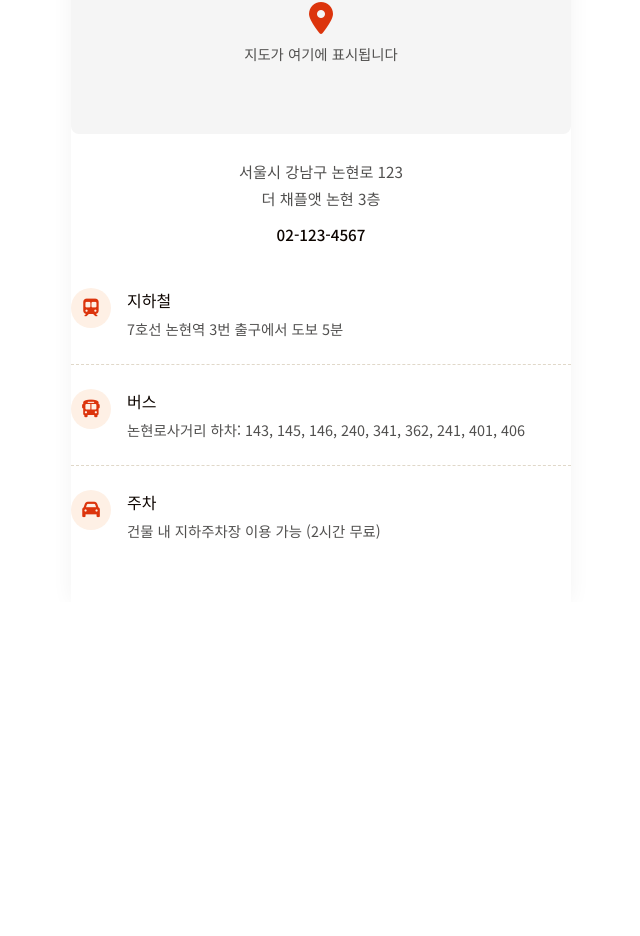
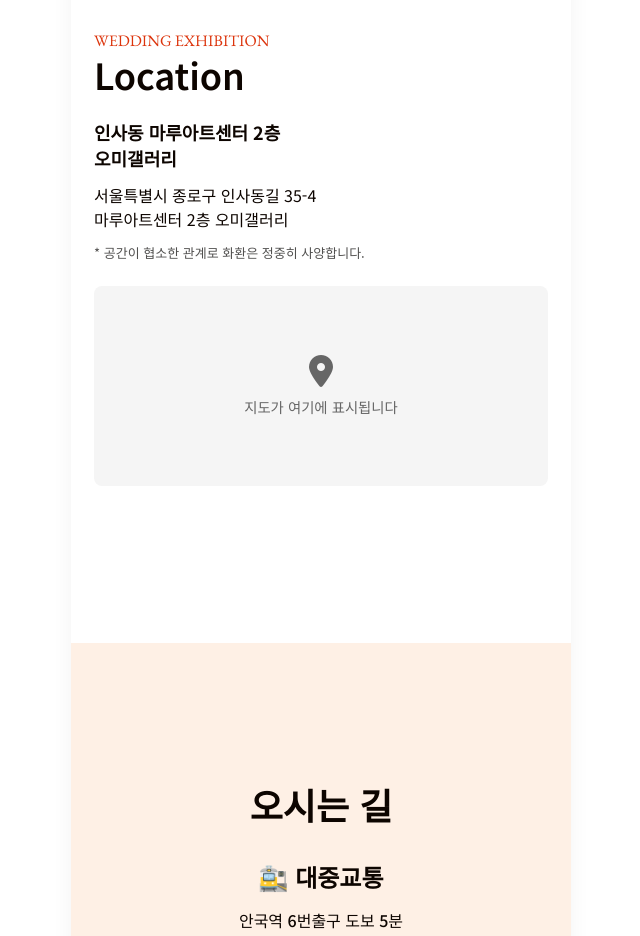
Before and after one commit to rowanna/wedding-invitation, a Vue app: page / in a window 1280 px wide. Shown: the part 1539-2475 px from the top of the page, without its empty margins (319-959 px from the left). Before the commit the page ends 2141 px from the top, so only its background shows below. Built offline with nearby package versions, Linux system fonts and the light colour scheme.

Commit message:
Feat: Add location section

```diff
--- a/src/App.vue
+++ b/src/App.vue
@@ -1,10 +1,22 @@
 <script setup lang="ts">
 import HeroSection from "@/components/wedding/HeroSection.vue";
 import LocationSection from "@/components/wedding/LocationSection.vue";
-
+import WayToComeSection from "@/components/wedding/WayToComeSection.vue";
 </script>
 
 <template>
-    <HeroSection />
-    <LocationSection />
+  <HeroSection />
+  <LocationSection />
+  <WayToComeSection />
 </template>
+
+<style>
+.section {
+  padding: 110px 0;
+}
+.container {
+  max-width: 500px;
+  margin: 0 auto;
+  padding: 23px;
+}
+</style>
--- a/src/assets/reset.css
+++ b/src/assets/reset.css
@@ -90,9 +90,9 @@ video {
 
 /* Button reset */
 button,
-input[type='button'],
-input[type='reset'],
-input[type='submit'] {
+input[type="button"],
+input[type="reset"],
+input[type="submit"] {
   margin: 0;
   padding: 0;
   border: none;
--- a/src/components/wedding/HeroSection.vue
+++ b/src/components/wedding/HeroSection.vue
@@ -1,21 +1,29 @@
 <template>
   <div class="bg-[#fef0e5] px-[23px] py-[23px] text-right">
-    <span class="font-['Epilogue'] font-light text-sm leading-[120%] tracking-[0.1em]">March 7th, 2026</span>
+    <span
+      class="font-['Epilogue'] font-light text-sm leading-[120%] tracking-[0.1em]"
+      >March 7th, 2026</span
+    >
   </div>
-  <section class="bg-[#fef0e5] py-[60px] relative overflow-hidden">
-    <div class="max-w-[500px] mx-auto px-[23px]">
+  <section class="bg-[#fef0e5] py-[60px]">
+    <div class="container">
       <div class="flex flex-col gap-[60px]">
-        <div class="mobile-text-wrap text-[40px] leading-[120%] tracking-[-0.01em] font-bold">
-          <span>같이 밥 먹고<br />
-          나란히 하루를 걷는<br />
+        <div
+          class="mobile-text-wrap text-[40px] leading-[120%] tracking-[-0.01em] font-bold"
+        >
+          <span
+            >같이 밥 먹고<br />
+            나란히 하루를 걷는<br />
           </span>
           <span class="typingText">식구가 됩니다.</span>
         </div>
 
-        <div class="mobile-couple-name-wrap text-[28px] leading-[120%] text-center tracking-[-0.01em]">
-            <span class="inline-block px-[10px]">🤵 이재인</span>
-            <span class="inline-block px-[10px]">❣️</span>
-            <span class="inline-block px-[10px]">나원지 👰</span>
+        <div
+          class="mobile-couple-name-wrap text-[28px] leading-[120%] text-center tracking-[-0.01em]"
+        >
+          <span class="inline-block px-[10px]">🤵 이재인</span>
+          <span class="inline-block px-[10px]">❣️</span>
+          <span class="inline-block px-[10px]">나원지 👰</span>
         </div>
 
         <div class="leading-[150%] mb-[24px]">
@@ -25,8 +33,8 @@
           </p>
           <br />
           <p>
-            별도의 식순 없이 자유롭게 관람 가능하며, <br />오전 11시부터 오후 3시
-            사이에 <br />
+            별도의 식순 없이 자유롭게 관람 가능하며, <br />오전 11시부터 오후
+            3시 사이에 <br />
             편하신 시간에 방문해 주세요.
           </p>
         </div>
@@ -34,16 +42,24 @@
 
       <div>
         <div class="mobile-cta-wrap flex gap-[16px]">
-          <button class="mobile-cta font-bold rounded-[100px] px-[24px] py-[10px] border-[2px] bg-[#FEE1CC] border-[#0d0500] text-center shadow-[0px_2px_2px_rgba(13,5,0,0.15)] [box-shadow:inset_0px_4px_0px_rgba(255,255,255,0.2),inset_0px_-5px_0px_rgba(13,5,0,0.15)]">
+          <button
+            class="mobile-cta font-bold rounded-[100px] px-[24px] py-[10px] border-[2px] bg-[#FEE1CC] border-[#0d0500] text-center shadow-[0px_2px_2px_rgba(13,5,0,0.15)] [box-shadow:inset_0px_4px_0px_rgba(255,255,255,0.2),inset_0px_-5px_0px_rgba(13,5,0,0.15)]"
+          >
             안내사항
           </button>
-          <button class="mobile-cta font-bold rounded-[100px] px-[24px] py-[10px] border-[2px] bg-[#F2F2F2] border-[#0d0500] text-center shadow-[0px_2px_2px_rgba(13,5,0,0.15)] [box-shadow:inset_0px_4px_0px_rgba(255,255,255,0.2),inset_0px_-5px_0px_rgba(13,5,0,0.15)]">
+          <button
+            class="mobile-cta font-bold rounded-[100px] px-[24px] py-[10px] border-[2px] bg-[#F2F2F2] border-[#0d0500] text-center shadow-[0px_2px_2px_rgba(13,5,0,0.15)] [box-shadow:inset_0px_4px_0px_rgba(255,255,255,0.2),inset_0px_-5px_0px_rgba(13,5,0,0.15)]"
+          >
             광주-서울 버스 신청하기
           </button>
         </div>
 
         <div class="mt-[64px]">
-          <img src="@/assets/hero-image.png" alt="Wedding Couple" class="w-full h-auto">
+          <img
+            src="@/assets/hero-image.png"
+            alt="Wedding Couple"
+            class="w-full h-auto"
+          />
         </div>
       </div>
     </div>
@@ -51,8 +67,6 @@
 </template>
 
 <style scoped>
-
-
 .typingText {
   white-space: pre;
   position: relative;
@@ -69,10 +83,12 @@
   color: #0d0500;
   overflow: hidden;
   border-right: 1px solid #0d0500;
-  animation: typing 4s steps(7) infinite, blink .5s step-end infinite alternate;
+  animation:
+    typing 4s steps(7) infinite,
+    blink 0.5s step-end infinite alternate;
 }
 
-@keyframes typing{
+@keyframes typing {
   0% {
     width: 0%;
   }
@@ -86,10 +102,9 @@
 
 @keyframes blink {
   50% {
-    border-color: transparent
+    border-color: transparent;
   }
 }
-
 
 .mobile-cta-wrap {
   flex-direction: column;
--- a/src/components/wedding/LocationSection.vue
+++ b/src/components/wedding/LocationSection.vue
@@ -1,52 +1,25 @@
 <template>
-  <section class="location-section section">
+  <section class="section">
     <div class="container">
-      <h2 class="section-title">Location</h2>
+      <div>
+        <span class="point-text">WEDDING EXHIBITION</span>
+        <h2 class="">Location</h2>
 
-      <div class="map-container">
-        <!-- Replace with actual map iframe -->
-        <div class="map-placeholder">
-          <i class="fas fa-map-marker-alt"></i>
-          <p>지도가 여기에 표시됩니다</p>
+        <div class="adress-container">
+          <h3>
+            인사동 마루아트센터 2층<br />
+            오미갤러리
+          </h3>
+          <p>
+            서울특별시 종로구 인사동길 35-4<br />
+            마루아트센터 2층 오미갤러리
+          </p>
+          <span>* 공간이 협소한 관계로 화환은 정중히 사양합니다.</span>
         </div>
-      </div>
-
-      <div class="address">
-        <p>서울시 강남구 논현로 123</p>
-        <p>더 채플앳 논현 3층</p>
-        <p class="phone">02-123-4567</p>
-      </div>
-
-      <div class="transportation">
-        <div class="transport-item">
-          <div class="transport-icon">
-            <i class="fas fa-subway"></i>
-          </div>
-          <div class="transport-details">
-            <h3>지하철</h3>
-            <p>7호선 논현역 3번 출구에서 도보 5분</p>
-          </div>
-        </div>
-
-        <div class="transport-item">
-          <div class="transport-icon">
-            <i class="fas fa-bus"></i>
-          </div>
-          <div class="transport-details">
-            <h3>버스</h3>
-            <p>
-              논현로사거리 하차: 143, 145, 146, 240, 341, 362, 241, 401, 406
-            </p>
-          </div>
-        </div>
-
-        <div class="transport-item">
-          <div class="transport-icon">
-            <i class="fas fa-car"></i>
-          </div>
-          <div class="transport-details">
-            <h3>주차</h3>
-            <p>건물 내 지하주차장 이용 가능 (2시간 무료)</p>
+        <div class="map-container w-full mb-[40px]">
+          <div class="map-placeholder">
+            <i class="fas fa-map-marker-alt"></i>
+            <p>지도가 여기에 표시됩니다</p>
           </div>
         </div>
       </div>
@@ -59,11 +32,41 @@
 </script>
 
 <style scoped>
-.location-section {
-  background-color: var(--color-white);
-  padding: 60px 0;
+.point-text {
+  font-size: 16px;
+  font-family: var(--font-serif);
+  color: var(--color-accent);
+  line-height: 150%;
 }
-
+h2 {
+  font-size: 36px;
+  line-height: 120%;
+  font-weight: 600;
+  letter-spacing: 1%;
+  margin-bottom: 24px;
+}
+.adress-container {
+  display: flex;
+  flex-direction: column;
+  gap: 12px;
+  margin-bottom: 24px;
+}
+.adress-container h3 {
+  font-size: 18px;
+  line-height: 140%;
+  font-weight: 700;
+  letter-spacing: 1%;
+}
+.adress-container p {
+  font-size: 16px;
+  line-height: 150%;
+  font-weight: 400;
+}
+.adress-container span {
+  font-size: 13px;
+  line-height: 150%;
+  color: var(--color-secondary);
+}
 .map-container {
   width: 100%;
   height: 200px;
@@ -79,96 +82,13 @@
 
 .map-placeholder {
   text-align: center;
-  color: var(--color-secondary);
+  color: #666;
   font-size: 0.9rem;
 }
 
 .map-placeholder i {
   font-size: 2rem;
+  display: block;
   margin-bottom: 0.5rem;
-  color: var(--color-accent);
-  display: block;
-}
-
-.address {
-  text-align: center;
-  margin-bottom: 2.5rem;
-  line-height: 1.8;
-}
-
-.address p {
-  margin: 0;
-  font-size: 0.95rem;
-  color: var(--color-secondary);
-}
-
-.phone {
-  margin-top: 0.5rem !important;
-  font-weight: 500;
-  color: var(--color-primary) !important;
-}
-
-.transportation {
-  margin-top: 2rem;
-}
-
-.transport-item {
-  display: flex;
-  align-items: flex-start;
-  margin-bottom: 1.5rem;
-  padding-bottom: 1.5rem;
-  border-bottom: 1px dashed var(--color-border);
-}
-
-.transport-item:last-child {
-  margin-bottom: 0;
-  padding-bottom: 0;
-  border-bottom: none;
-}
-
-.transport-icon {
-  width: 40px;
-  height: 40px;
-  border-radius: 50%;
-  background-color: var(--color-light);
-  display: flex;
-  align-items: center;
-  justify-content: center;
-  margin-right: 1rem;
-  flex-shrink: 0;
-}
-
-.transport-icon i {
-  color: var(--color-accent);
-  font-size: 1.1rem;
-}
-
-.transport-details h3 {
-  font-size: 1rem;
-  margin-bottom: 0.3rem;
-  font-family: var(--font-kr);
-  font-weight: 500;
-}
-
-.transport-details p {
-  font-size: 0.9rem;
-  color: var(--color-secondary);
-  margin: 0;
-  line-height: 1.5;
-}
-
-@media (max-width: 480px) {
-  .location-section {
-    padding: 40px 0;
-  }
-
-  .transport-details p {
-    font-size: 0.85rem;
-  }
-
-  .transport-icon {
-    width: 36px;
-    height: 36px;
-  }
 }
 </style>
--- /dev/null
+++ b/src/components/wedding/WayToComeSection.vue
@@ -0,0 +1,77 @@
+<template>
+  <section class="section">
+    <div class="container">
+      <h2>오시는 길</h2>
+
+      <div class="info-container">
+        <h3>🚉 대중교통</h3>
+        <p>
+          안국역 6번출구 도보 5분 <br />
+          (건물 입구에 코끼리베이글 인사동점이 있습니다)
+        </p>
+        <span>* 안내요원이 배치되어 길안내 예정입니다.</span>
+      </div>
+      <div class="info-container">
+        <h3>🅿️ 주차장 정보</h3>
+        <p>
+          인사동 특성상 주차 공간이 매우 제한적입니다.<br />
+          건물 내 주차장은 제공되지 않으며,<br />
+          대중교통 이용을 권장합니다.<br /><br />
+
+          자차 이용시에는 인근 유료주차장을<br />
+          이용해주시기 바랍니다.
+        </p>
+        <br />
+        <div class="small-info">
+        <h4>🚗 근처 주차장 안내</h4>
+        <ul>
+          <li>SK건설빌딩 주차장 (도보 3분)</li>
+          <li>안녕인사동 주차장 (도보 3분)</li>
+          <li>파킹프라자 인사동점 (도보 3분)</li>
+        </ul>
+        <span>주차비 1만원을 지원해드립니다.</span>
+        </div>
+
+      </div>
+    </div>
+  </section>
+</template>
+
+<script setup lang="ts"></script>
+
+<style scoped>
+.section {
+  background-color: var(--color-light);
+  text-align: center;
+}
+.info-container {
+  margin-bottom: 24px;
+}
+h2 {
+  font-size: 36px;
+  font-weight: 700;
+  margin-bottom: 24px;
+}
+
+h3 {
+  font-size: 24px;
+  font-weight: 700;
+  margin-bottom: 12px;
+}
+.info-container p {
+  font-weight: 500;
+}
+.info-container span {
+  font-size: 12px;
+}
+.small-info {
+  margin-top: 24px;
+    font-size: 14px;
+    line-height: 150%;
+    font-weight: 300;
+
+}
+.small-info h4 {
+  font-weight: 500;
+}
+</style>
--- a/src/index.css
+++ b/src/index.css
@@ -1,9 +1,6 @@
-
 /* @import "tailwindcss/preflight"; */
 @tailwind utilities;
 @import "tailwindcss";
 
-
-
 @import "./assets/reset.css";
 @import "./assets/main.css";
```
Also changed, not shown: src/assets/main.css (line endings or trailing spaces).
